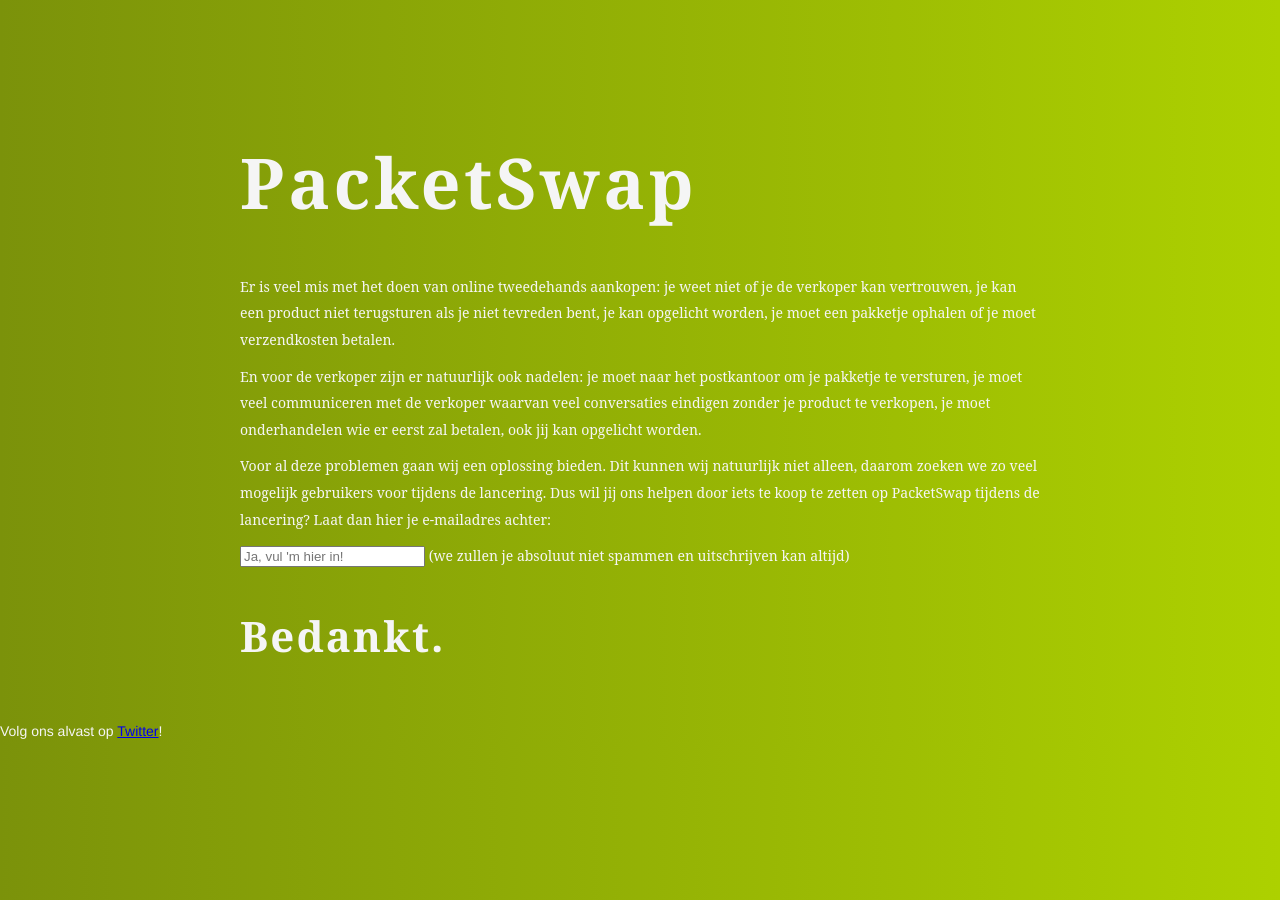
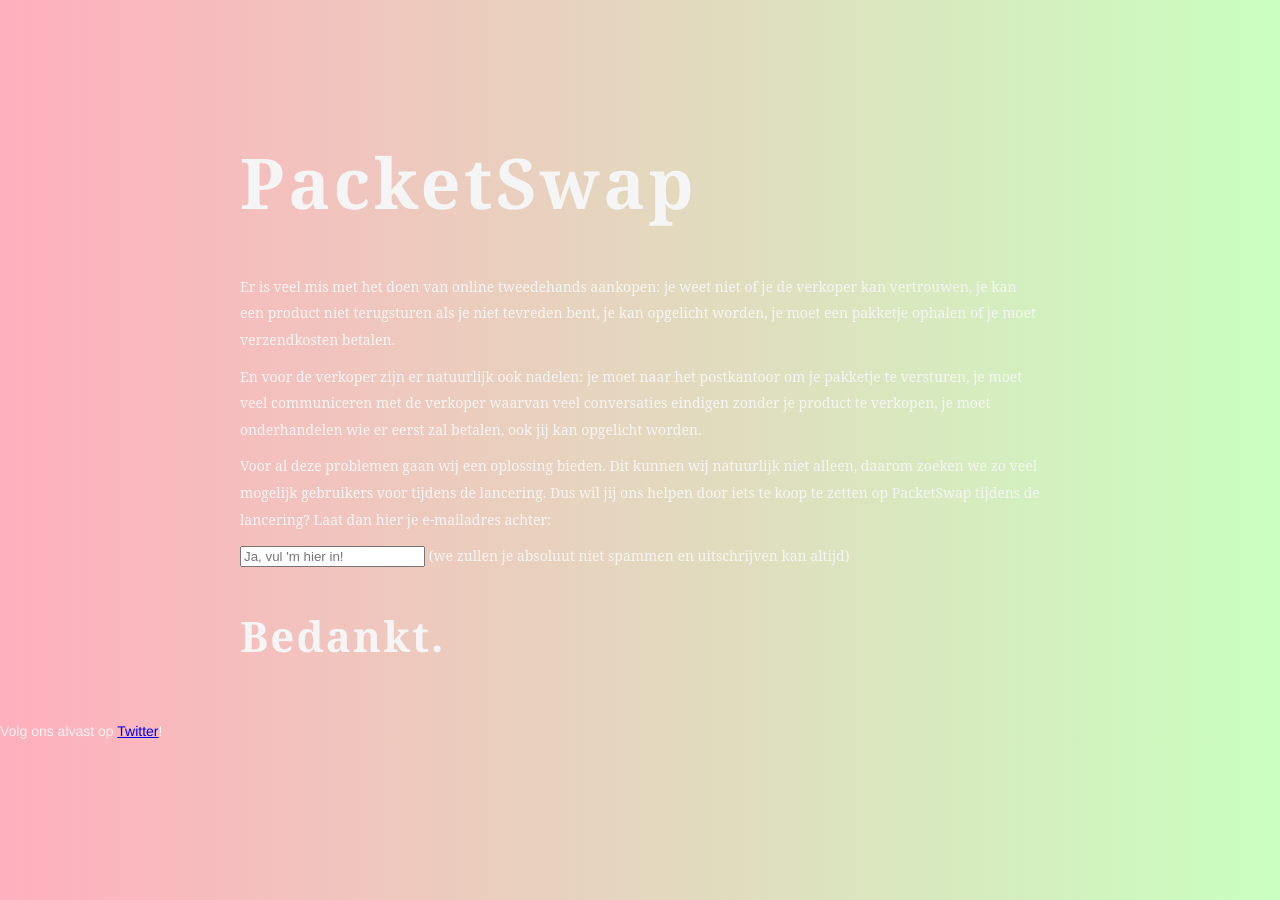
Before and after one commit to packetswap/packetswap.com, a Jekyll site: the page built from index.md, in a window 1280 px wide. Built offline with Jekyll 4.4.1, drawn with Linux system fonts in a browser that asks for light colours.

Commit message:
Update app.scss

```diff
--- a/style/app.scss
+++ b/style/app.scss
@@ -6,9 +6,9 @@
 }
 
 body {
-  background: #ADD100;
-  background: -webkit-linear-gradient(to left, #ADD100 , #7B920A);
-  background: linear-gradient(to left, #ADD100 , #7B920A);
+  background: #C9FFBF;
+  background: -webkit-linear-gradient(to left, #C9FFBF , #FFAFBD);
+  background: linear-gradient(to left, #C9FFBF , #FFAFBD);
 
   margin: 0;
   font-family: "Helvetica Neue", Helvetica, Arial, sans-serif;
```
